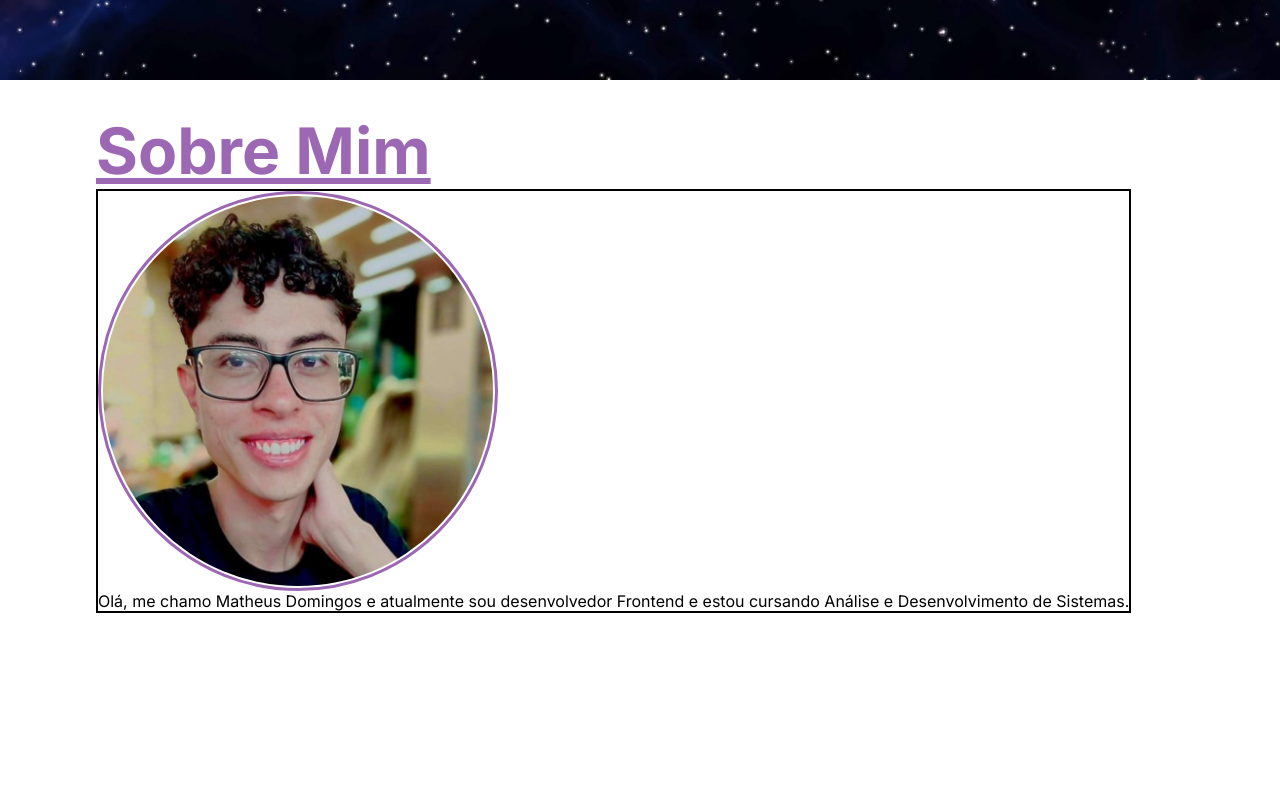
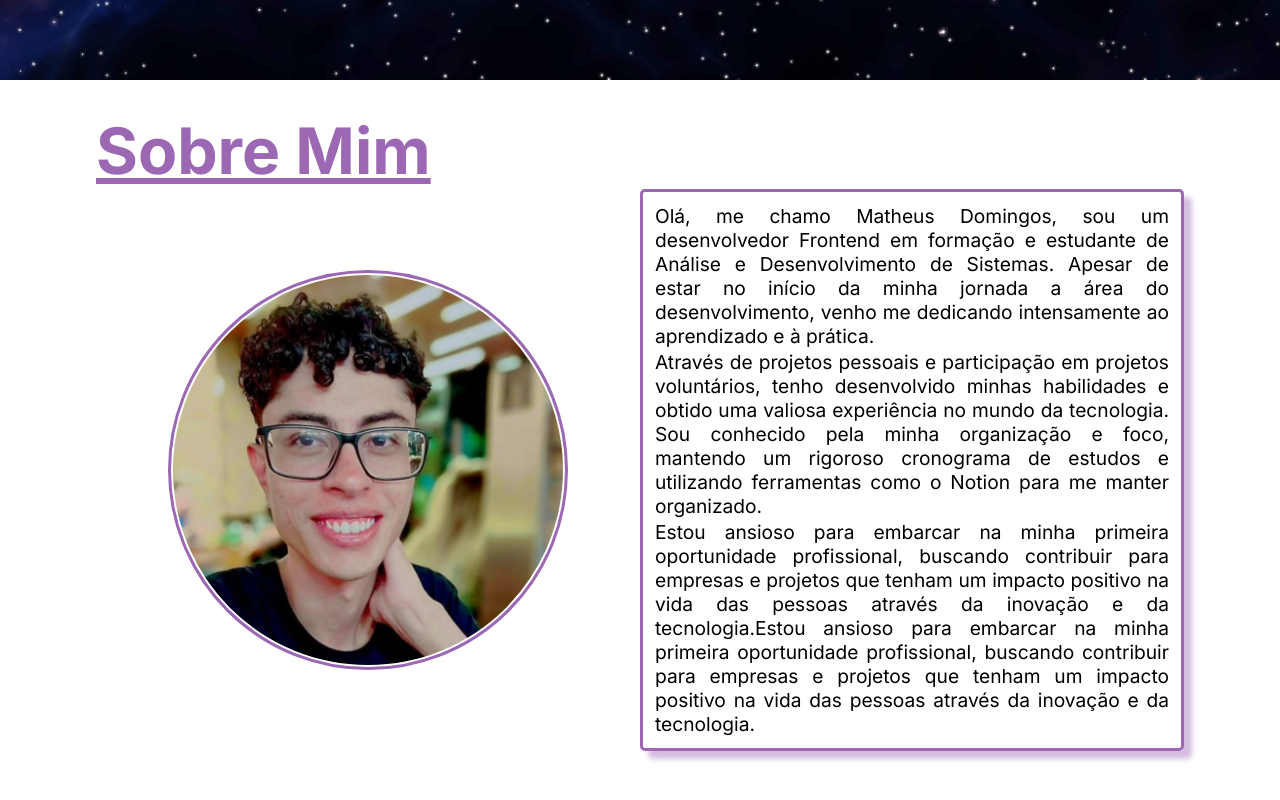
Before and after one commit to DominMFD/domin-portfolio, a Next.js app: page / in a window 1280 px wide. Shown: the part 720-1520 px from the top of the page. Built offline with nearby package versions, Linux system fonts and the light colour scheme.

Commit message:
chore: aboutMeCard create

```diff
--- a/src/components/AboutMe/index.tsx
+++ b/src/components/AboutMe/index.tsx
@@ -1,6 +1,7 @@
 import Image from 'next/image';
 import ProfilePicture from '../../../public/fotoPerfil.jpg'
 import styles from './styles.module.scss'
+import AboutMeCard from '../AboutMeCard';
 
 export default function AboutMe() {
 
@@ -11,11 +12,11 @@ export default function AboutMe() {
               <div className={styles.image__container}>
                 <Image className={styles.image} src={ProfilePicture} alt='Foto de perfil do Matheus'/>
               </div>
-              <div className={styles.infomation}>
-                <p>
-                Olá, me chamo Matheus Domingos e atualmente sou desenvolvedor Frontend e estou cursando Análise e Desenvolvimento de Sistemas.
-                </p>
-                <p></p>
+              <div className={styles.information}>
+                <AboutMeCard />
+              </div>
+              <div>
+
               </div>
             </div>
         </section>
--- a/src/components/AboutMe/styles.module.scss
+++ b/src/components/AboutMe/styles.module.scss
@@ -16,11 +16,12 @@
     }
 
     .content {
-        border: 2px solid #000;
+        display: flex;
+        justify-content: space-between;
+        align-items: center;
 
         .image__container {
-            border: 3px solid #9c68b4;
-            width: 400px;
+            width: 50%;
             border-radius: 50%;
             padding: 2px;
             display: flex;
@@ -28,6 +29,9 @@
             align-items: center;
 
             .image {
+                border: 3px solid rgb(156, 104, 180);
+                padding: 2px;
+                width: 400px;
                 object-fit: contain;
                  border-radius: 50%;
 
@@ -35,7 +39,11 @@
         }
 
         .information {
-            border: 2px solid #000;
+            width: 50%;
+            border: 3px solid #9c68b4;
+            border-radius: 5px;
+            box-shadow: 8px 8px 5px 0px rgba(156, 104, 180, 0.438);
+            padding: 2px;
         }
     }
 }
--- /dev/null
+++ b/src/components/AboutMeCard/index.tsx
@@ -0,0 +1,19 @@
+import styles from './styles.module.scss';
+
+export default function AboutMeCard() {
+
+    return (
+       <div className={styles.container}>
+         <p className={styles.content}>
+            Olá, me chamo Matheus Domingos, sou um desenvolvedor Frontend em formação e estudante de Análise e Desenvolvimento de Sistemas. Apesar de estar no início da minha jornada a área do desenvolvimento, venho me dedicando intensamente ao aprendizado e à prática.
+        </p>
+        <p>
+         Através de projetos pessoais e participação em projetos voluntários, tenho desenvolvido minhas habilidades e obtido uma valiosa experiência no mundo da tecnologia. Sou conhecido pela minha organização e foco, mantendo um rigoroso cronograma de estudos e utilizando ferramentas como o Notion para me manter organizado.
+        </p>
+        <p>
+        Estou ansioso para embarcar na minha primeira oportunidade profissional, buscando contribuir para empresas e projetos que tenham um impacto positivo na vida das pessoas através da inovação e da tecnologia.Estou ansioso para embarcar na minha primeira oportunidade profissional, buscando contribuir para empresas e projetos que tenham um impacto positivo na vida das pessoas através da inovação e da tecnologia.
+        </p>
+    </div>
+    )
+
+}
--- /dev/null
+++ b/src/components/AboutMeCard/styles.module.scss
@@ -0,0 +1,14 @@
+.container {
+    display: flex;
+    flex-direction: column;
+    justify-content: space-between;
+    align-items: center;
+    gap: 2px;
+    padding: 10px;
+    text-align: justify;
+
+
+p {
+    font-size: 1.2rem;
+}
+}
```
